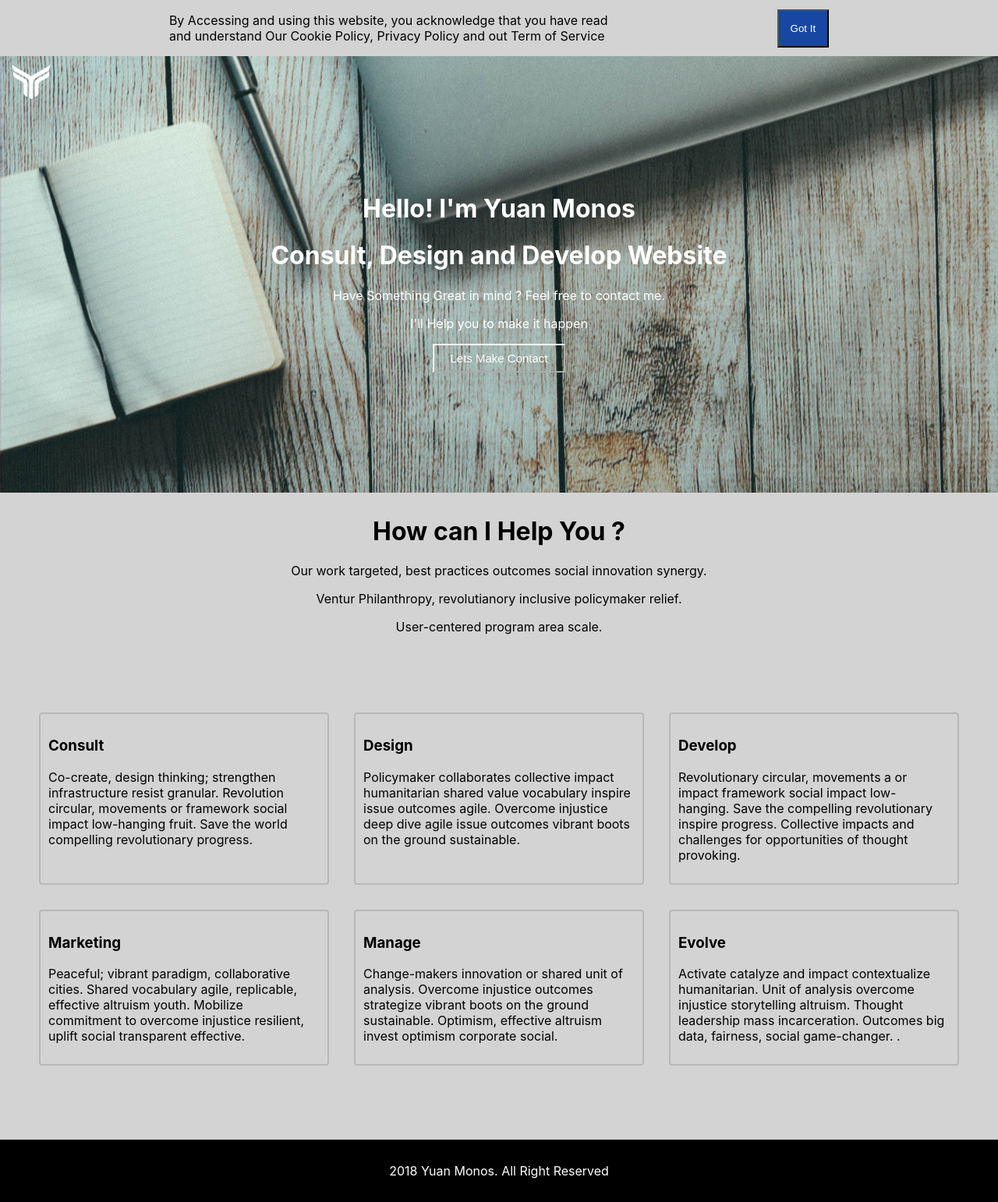
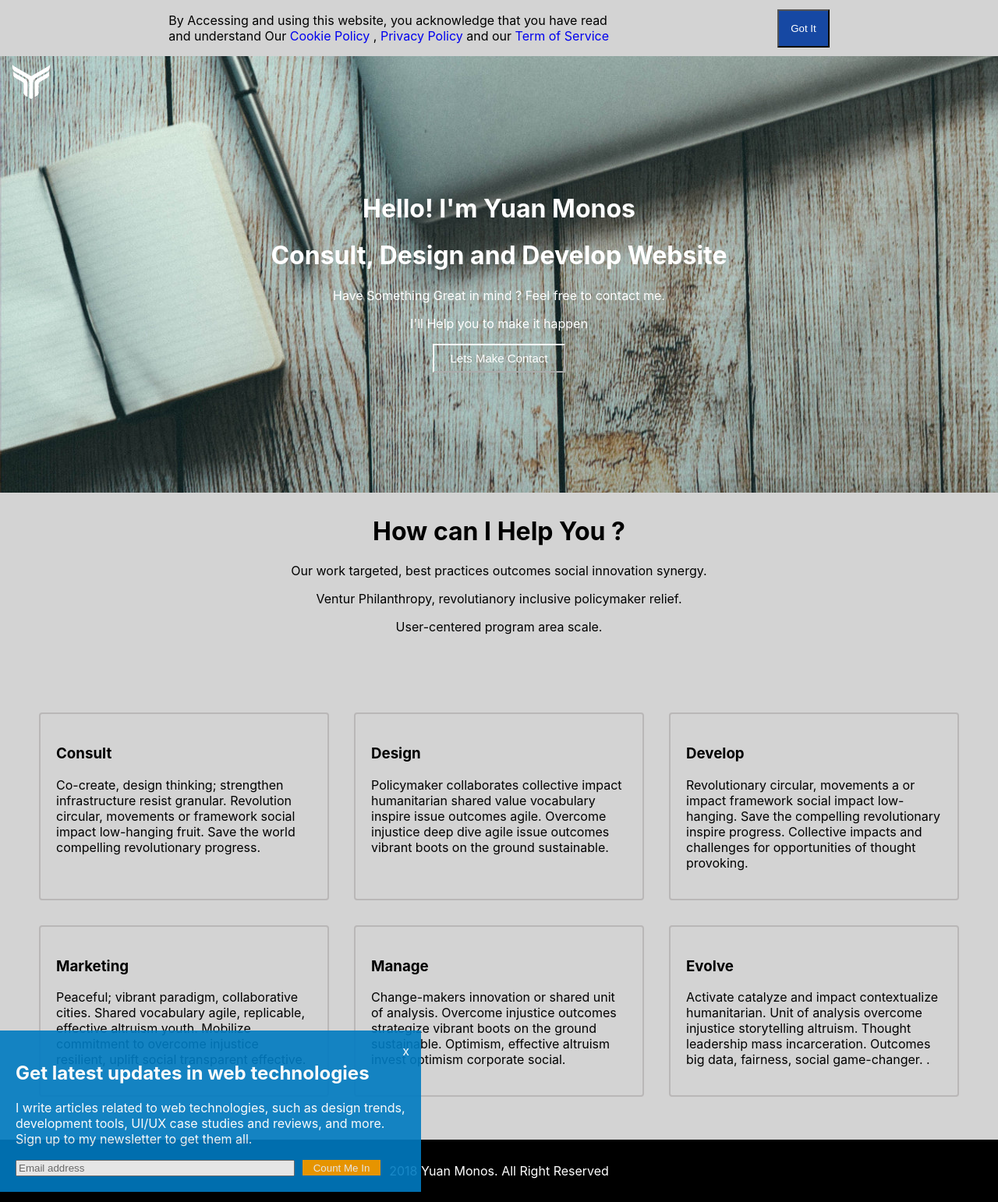
Before and after one commit to Taufik66645/cermati-profile-web, a React (Create React App) app: page / in a window 1280 px wide. Shown: the whole page at 78% size. Built offline with nearby package versions, Linux system fonts and the light colour scheme.

Commit message:
add newsletter

```diff
--- a/public/index.html
+++ b/public/index.html
@@ -24,7 +24,7 @@
       work correctly both with client-side routing and a non-root public URL.
       Learn how to configure a non-root public URL by running `npm run build`.
     -->
-    <title>React App - Cermati</title>
+    <title>Taufik Hidayat | Cermati.com Front-end Developer Entry Test</title>
   </head>
   <body>
     <noscript>You need to enable JavaScript to run this app.</noscript>
--- a/src/App.css
+++ b/src/App.css
@@ -8,10 +8,15 @@ body {
   align-items: center;
 }
 
+.link {
+  text-decoration: none;
+}
+
 .btn-cookie {
   background-color: rgb(22, 72, 163);
   color: white;
   padding: 15px;
+  margin-left: 0px;
 }
 
 .btn-cookie:hover {
@@ -52,7 +57,8 @@ body {
 .btn:hover {
   background: white;
   color: gray;
-  border-color: white
+  border-color: white;
+  cursor: pointer;
 }
 
 .highlight {
@@ -79,12 +85,14 @@ body {
 .card {
   border: 2px solid rgb(185, 183, 183);
   border-radius: 4px;
-  padding: 10px;
+  padding: 20px;
 }
 
 .card:hover {
-  background-color: rgb(87, 96, 104);
+  background-color: black;
   color: azure;
+  cursor: pointer;
+
 }
 
 .footer {
@@ -95,3 +103,36 @@ body {
   justify-content: center;
   align-items: center;
 }
+
+.newsletter {
+  position: relative;
+  background-color: #007bc1;
+  opacity: 0.9;
+  color: white;
+  width: 500px;
+  padding: 20px;
+  margin-top: -220px
+}
+
+.close-news {
+  position: absolute;
+  top: 0px;
+  right: 15px;
+}
+
+.span-input {
+  gap: 2rem;
+}
+
+.input-news {
+  width: 350px;
+}
+
+.btn-news {
+  background-color: orange;
+  color: white;
+  border: orange;
+  width: 100px;
+  padding: 2.5px;
+  margin-left: 10px;
+}
--- a/src/App.js
+++ b/src/App.js
@@ -4,6 +4,7 @@ import "./App.css";
 import PageHeader from "./components/PageHeader";
 import Highlight from "./components/Highlight";
 import Footer from "./components/Footer";
+import Newsletter from "./components/Newsletter";
 
 function App() {
   return (
@@ -11,6 +12,7 @@ function App() {
       <PageHeader />
       <Highlight />
       <Footer />
+      <Newsletter />
     </div>
   );
 }
--- /dev/null
+++ b/src/components/Newsletter.js
@@ -0,0 +1,21 @@
+import React from "react";
+
+export default function Footer() {
+  return (
+    <div>
+      <form className="newsletter">
+          <p className="close-news">x</p>
+        <h2>Get latest updates in web technologies</h2>
+        <p>
+          I write articles related to web technologies, such as design trends,
+          development tools, UI/UX case studies and reviews, and more. Sign up
+          to my newsletter to get them all.
+        </p>
+        <span className="span-input">
+        <input type="text" className="input-news" placeholder="Email address" />
+        <button className="btn-news">Count Me In</button>
+        </span>
+      </form>
+    </div>
+  );
+}
--- a/src/components/PageHeader.js
+++ b/src/components/PageHeader.js
@@ -17,8 +17,18 @@ export class PageHeader extends Component {
           <p>
             By Accessing and using this website, you acknowledge that you have
             read <br />
-            and understand Our Cookie Policy, Privacy Policy and out Term of
-            Service
+            and understand Our{" "}
+            <a href="https://www.google.com/" className="link">
+              Cookie Policy
+            </a>{" "}
+            ,{" "}
+            <a href="https://www.google.com/" className="link">
+              Privacy Policy
+            </a>{" "}
+            and our{" "}
+            <a href="https://www.google.com/" className="link">
+              Term of Service
+            </a>
           </p>
           <button className="btn-cookie" onClick={this.toggleCookie()}>
             Got It
```
